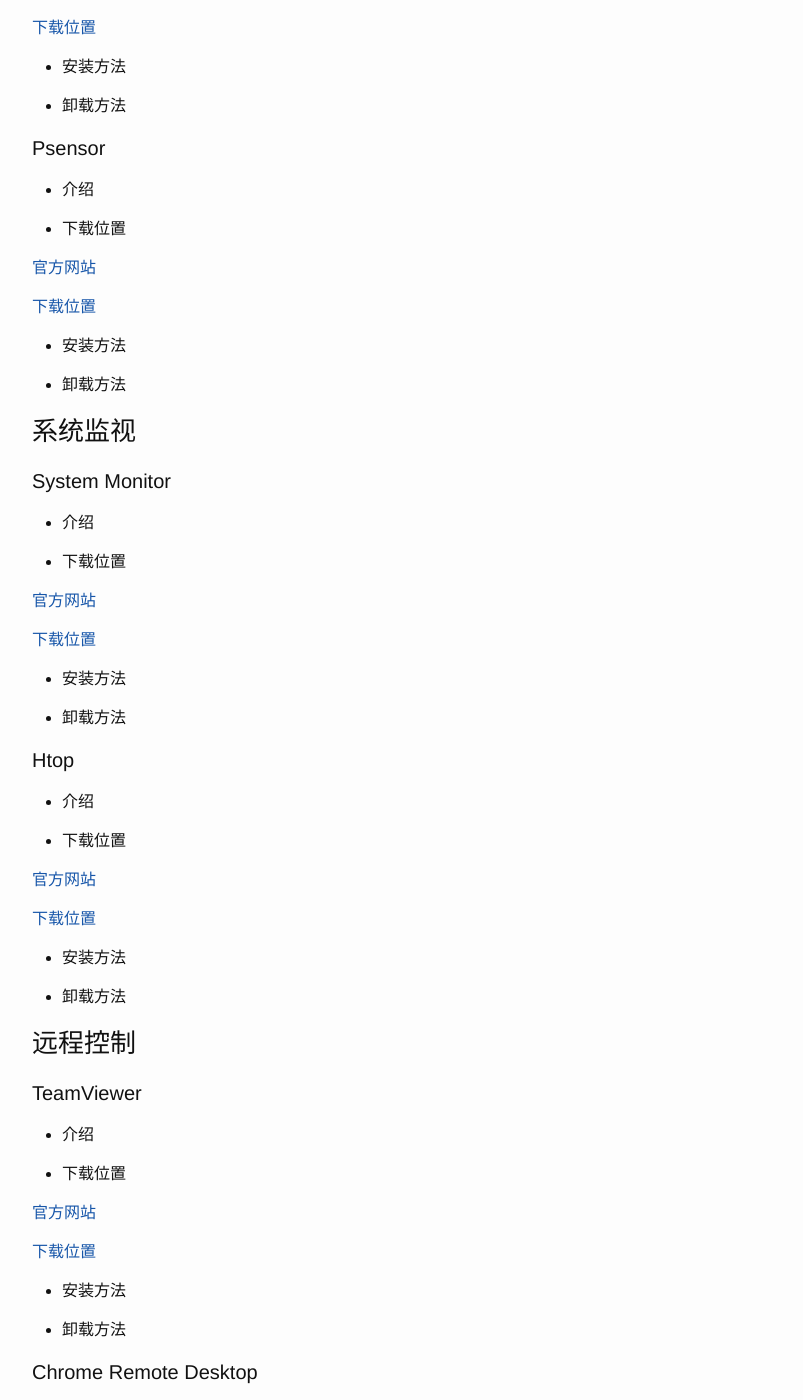
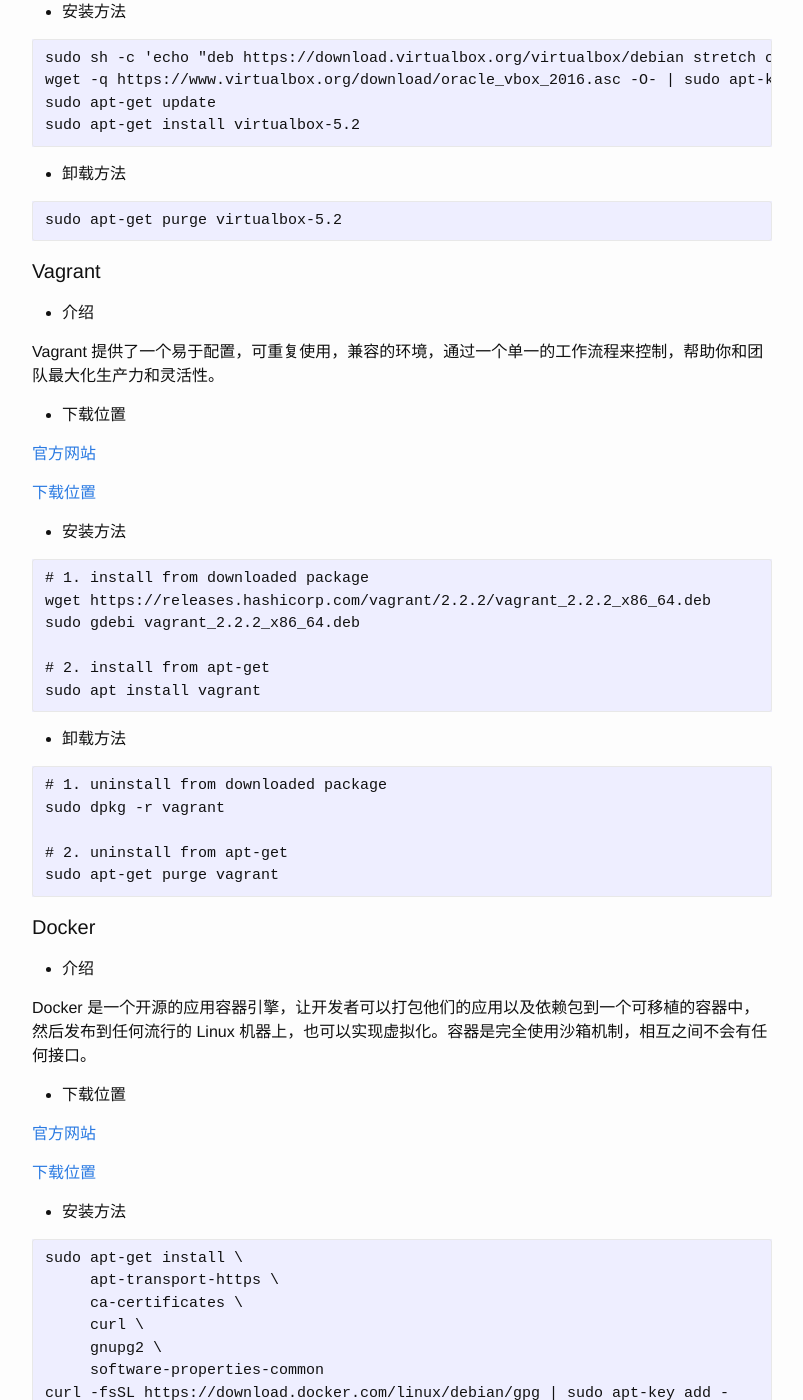
Before and after one commit to mudongliang/mudongliang.github.io, a Jekyll site: the page built from _posts/2018-12-16-popular-software.md, in a window 1280 px wide and 1400 px high, scrolled down 31822 px. Shown: the whole window, without its empty margins (238-1041 px from the left). Built offline with Jekyll 4.4.1, drawn with Linux system fonts in a browser that asks for light colours; some of the changed text lies outside the part shown.

Commit message:
more software

````diff
--- a/_posts/2018-12-16-popular-software.md
+++ b/_posts/2018-12-16-popular-software.md
@@ -670,7 +670,13 @@
 
 #### Google Drive
 
-#### NextCloud
+- 介绍
+
+Google巨人开发的文件存储和同步服务
+
+- 安装方法
+
+使用Google Drive的[网页版本](https://drive.google.com)
 
 ### 网络支付
 
@@ -681,7 +687,6 @@
 全球领先的独立第三方支付平台
 
 - 下载位置
-
 	- 首先进入[支付宝](https://www.alipay.com/)首页；
 	- 点击登录按钮之后，下载支付宝控件；
 
@@ -945,6 +950,78 @@
 sudo apt-get purge gthumb
 ```
 
+### 截图工具
+
+#### shutter
+
+- 介绍
+
+Shutter is a feature-rich screenshot program for Linux based operating systems. You can take a screenshot of a specific area, window, your whole screen, or even of a website – apply different effects to it, draw on it to highlight points, and then upload to an image hosting site, all within one window.
+
+- 下载位置
+
+[官方网站](https://wiki.gnome.org/Apps/gthumb)
+
+- 安装方法
+
+```
+sudo apt-get install shutter
+```
+
+- 卸载方法
+
+```
+sudo apt-get purge shutter
+```
+
+#### Gnome Screenshot
+
+- 介绍
+
+GNOME Screenshot is a small utility that takes a screenshot of the whole desktop; the currently focused window; or an area of the screen.
+
+- 下载位置
+
+[官方网站](https://github.com/GNOME/gnome-screenshot)
+
+- 安装方法
+
+```
+sudo apt-get install gnome-screenshot
+```
+
+- 卸载方法
+
+```
+sudo apt-get purge gnome-screenshot
+```
+
+
+
+### 画图工具
+
+#### Dia
+
+- 介绍
+
+GNOME桌面环境中的画图软件
+
+- 下载位置
+
+[官方网站](https://wiki.gnome.org/Apps/Dia)
+
+- 安装方法
+
+```
+sudo apt-get install dia
+```
+
+- 卸载方法
+
+```
+sudo apt-get purge dia
+```
+
 ## 游戏娱乐
 
 ### 游戏平台
@@ -1151,29 +1228,45 @@
 
 - 介绍
 
-- 下载位置
-
-[官方网站]()
-
-[下载位置]()
-
-- 安装方法
-
-- 卸载方法
+GNOME中默认的pdf阅读器
+
+- 下载位置
+
+[官方网站](https://wiki.gnome.org/Apps/Evince)
+
+- 安装方法
+
+```
+sudo apt-get install evince
+```
+
+- 卸载方法
+
+```
+sudo apt-get purge evince
+```
 
 #### Okular
 
 - 介绍
 
-- 下载位置
-
-[官方网站]()
-
-[下载位置]()
-
-- 安装方法
-
-- 卸载方法
+More than a reader
+
+- 下载位置
+
+[官方网站](https://okular.kde.org/)
+
+- 安装方法
+
+```
+sudo apt-get install okular
+```
+
+- 卸载方法
+
+```
+sudo apt-get purge okular
+```
 
 #### Foxit Reader
 
@@ -1223,7 +1316,13 @@
 
 #### Google Keep
 
-记事和清单
+- 介绍
+
+Google 巨人开发的笔记服务
+
+- 下载位置
+
+[网页](https://keep.google.com/)
 
 #### WizNote
 
@@ -1379,6 +1478,75 @@
 sudo apt-get purge virtualbox-5.2
 ```
 
+#### Vagrant
+
+- 介绍
+
+Vagrant 提供了一个易于配置，可重复使用，兼容的环境，通过一个单一的工作流程来控制，帮助你和团队最大化生产力和灵活性。
+
+- 下载位置
+
+[官方网站](https://www.vagrantup.com/)
+
+[下载位置](https://www.vagrantup.com/downloads.html)
+
+- 安装方法
+
+```
+# 1. install from downloaded package
+wget https://releases.hashicorp.com/vagrant/2.2.2/vagrant_2.2.2_x86_64.deb
+sudo gdebi vagrant_2.2.2_x86_64.deb
+
+# 2. install from apt-get
+sudo apt install vagrant
+```
+
+- 卸载方法
+
+```
+# 1. uninstall from downloaded package
+sudo dpkg -r vagrant
+
+# 2. uninstall from apt-get
+sudo apt-get purge vagrant
+```
+
+#### Docker
+
+- 介绍
+
+Docker 是一个开源的应用容器引擎，让开发者可以打包他们的应用以及依赖包到一个可移植的容器中，然后发布到任何流行的 Linux 机器上，也可以实现虚拟化。容器是完全使用沙箱机制，相互之间不会有任何接口。
+
+- 下载位置
+
+[官方网站](https://www.docker.com/)
+
+[下载位置](https://docs.docker.com/install/linux/docker-ce/debian/)
+
+- 安装方法
+
+```
+sudo apt-get install \
+     apt-transport-https \
+     ca-certificates \
+     curl \
+     gnupg2 \
+     software-properties-common
+curl -fsSL https://download.docker.com/linux/debian/gpg | sudo apt-key add -
+sudo add-apt-repository \
+   "deb [arch=amd64] https://download.docker.com/linux/debian \
+   $(lsb_release -cs) \
+   stable"
+sudo apt-get update
+sudo apt-get install docker-ce
+```
+
+- 卸载方法
+
+```
+sudo apt-get purge docker-ce
+```
+
 #### Boxes
 
 - 介绍
@@ -1509,15 +1677,23 @@
 
 - 介绍
 
-- 下载位置
-
-[官方网站]()
-
-[下载位置]()
-
-- 安装方法
-
-- 卸载方法
+Htop is an ncursed-based process viewer similar to top, but it allows one to scroll the list vertically and horizontally to see  all processes and their full command lines.
+
+- 下载位置
+
+[官方网站](https://hisham.hm/htop/)
+
+- 安装方法
+
+```
+sudo apt-get install htop
+```
+
+- 卸载方法
+
+```
+sudo apt-get purge htop
+```
 
 ### 远程控制
 
@@ -1625,19 +1801,27 @@
 
 ### 杀毒软件
 
-#### ClamAV
-
-- 介绍
-
-- 下载位置
-
-[官方网站]()
-
-[下载位置]()
-
-- 安装方法
-
-- 卸载方法
+#### ClamAV/ClamTk
+
+- 介绍
+
+ClamAV 是一个开源的跨平台命令行防病毒工具，用于检测木马、病毒和其他恶意代码。而 ClamTk 则是它的前端 GUI。
+
+- 下载位置
+
+[官方网站](https://www.clamav.net/)
+
+- 安装方法
+
+```
+sudo apt-get install clamav clamtk
+```
+
+- 卸载方法
+
+```
+sudo apt-get purge clamav clamtk
+```
 
 ## 系统工具
 
@@ -1803,6 +1973,75 @@
 sudo apt-get purge synaptic
 ```
 
+### 压缩管理
+
+#### Unrar
+
+- 介绍
+
+WinRAR的Linux版本
+
+- 下载位置
+
+[官方网站](https://www.rarlab.com/)
+
+- 安装方法
+
+```
+sudo apt-get install unrar
+```
+
+- 卸载方法
+
+```
+sudo apt-get purge unrar
+```
+
+#### UnZip
+
+- 介绍
+
+UnZip is an extraction utility for archives compressed in .zip format
+
+- 下载位置
+
+[官方网站](http://infozip.sourceforge.net/UnZip.html)
+
+- 安装方法
+
+```
+sudo apt-get install unzip
+```
+
+- 卸载方法
+
+```
+sudo apt-get purge unzip
+```
+
+
+#### file-roller
+
+- 介绍
+
+File Roller is an archive manager for the GNOME desktop environment.
+
+- 下载位置
+
+[官方网站](https://wiki.gnome.org/Apps/FileRoller)
+
+- 安装方法
+
+```
+sudo apt-get install file-roller
+```
+
+- 卸载方法
+
+```
+sudo apt-get purge file-roller
+```
+
 ## 系统管理
 
 ### 配置工具
@@ -1811,15 +2050,23 @@
 
 - 介绍
 
-- 下载位置
-
-[官方网站]()
-
-[下载位置]()
-
-- 安装方法
-
-- 卸载方法
+Previously known as Tweak Tool. Graphical interface for advanced GNOME 3 settings.
+
+- 下载位置
+
+[官方网站](https://wiki.gnome.org/action/show/Apps/Tweaks?action=show&redirect=Apps%2FGnomeTweakTool)
+
+- 安装方法
+
+```
+sudo apt-get install gnome-tweak-tool
+```
+
+- 卸载方法
+
+```
+sudo apt-get purge gnome-tweak-tool
+```
 
 ### SSH Server/Client
 
@@ -2095,6 +2342,28 @@
 sudo apt-get purge emacs
 ```
 
+#### Nano
+
+- 介绍
+
+类Unix系统上基于命令行接口的文本编辑器
+
+- 下载位置
+
+[官方网站](https://www.nano-editor.org/)
+
+- 安装方法
+
+```
+sudo apt-get install nano
+```
+
+- 卸载方法
+
+```
+sudo apt-get purge nano
+```
+
 ### 集成开发环境
 
 #### Eclipse IDE
````
Also changed, not shown: other parts of _posts/2018-12-16-popular-software.md (+0 -14 lines), _posts/2018-12-16-debian9-configuration-updated.md (+24 -4 lines).
